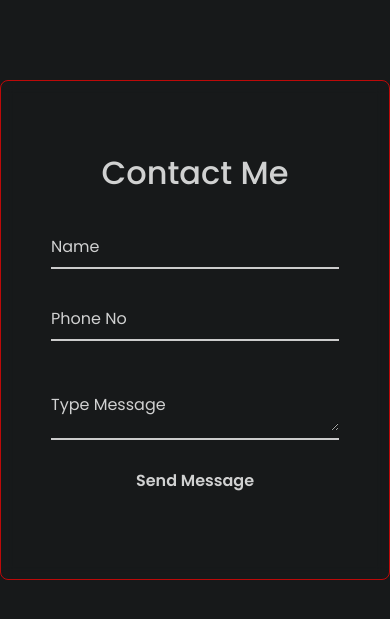
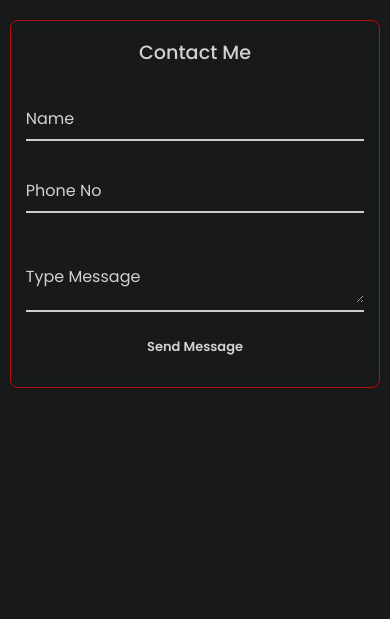
Before and after one commit to walidayankawsar/MyPortfolio, a Django app: page /pages/contact.html in a window 390 px wide. Shown: the part 41-660 px from the top of the page. Run offline with Django 5.2, Linux system fonts and the light colour scheme.

Commit message:
added media responsive

```diff
--- a/Portfolio/settings.py
+++ b/Portfolio/settings.py
@@ -25,7 +25,7 @@ SECRET_KEY = 'django-insecure-@sgr_56le%z@2@ka8e!2a=d%)aw9ao#ijak1sl2rpft4kuzn7+
 # SECURITY WARNING: don't run with debug turned on in production!
 DEBUG = True
 
-ALLOWED_HOSTS = []
+ALLOWED_HOSTS = ['192.168.42.61']
 
 
 # Application definition
--- a/static/css/contact.css
+++ b/static/css/contact.css
@@ -2,6 +2,9 @@
 
 body {
   position: relative;
+  font-family: 'Open Sans', sans-serif;
+  margin: 0;
+  padding: 0;
 }
 
 .container {
@@ -19,8 +22,6 @@ body {
   backdrop-filter: blur(7px);
   -webkit-backdrop-filter: blur(7px);
 }
-
-
 
 form {
   display: flex;
@@ -77,15 +78,13 @@ h2 {
   color: inherit;
 }
 
-/* Add this */
+/* Floating label for textarea */
 .input-field textarea:focus + label,
 .input-field textarea:valid + label {
   font-size: 0.8rem;
   top: 2px;
   transform: translateY(-120%);
 }
-
-
 
 .container a {
   color: inherit;
@@ -108,3 +107,49 @@ button {
   border: 2px solid transparent;
   transition: 0.3s ease;
 }
+
+/* ✅ Responsive for mobile */
+@media (max-width: 768px) {
+  .container {
+    max-width: 90%;
+    padding: 30px 20px;
+    margin-top: 40px;
+    min-height: auto;
+  }
+
+  h2 {
+    font-size: 1.5rem;
+  }
+
+  .input-field input,
+  .input-field textarea {
+    font-size: 14px;
+  }
+
+  button {
+    padding: 10px 16px;
+    font-size: 14px;
+  }
+}
+
+@media (max-width: 480px) {
+  .container {
+    max-width: 95%;
+    padding: 20px 15px;
+    margin-top: 20px;
+  }
+
+  h2 {
+    font-size: 1.2rem;
+  }
+
+  .input-field input,
+  .input-field textarea {
+    font-size: 13px;
+  }
+
+  button {
+    padding: 8px 14px;
+    font-size: 13px;
+  }
+}
```
Lines whose indentation alone changed are shown as unchanged.
